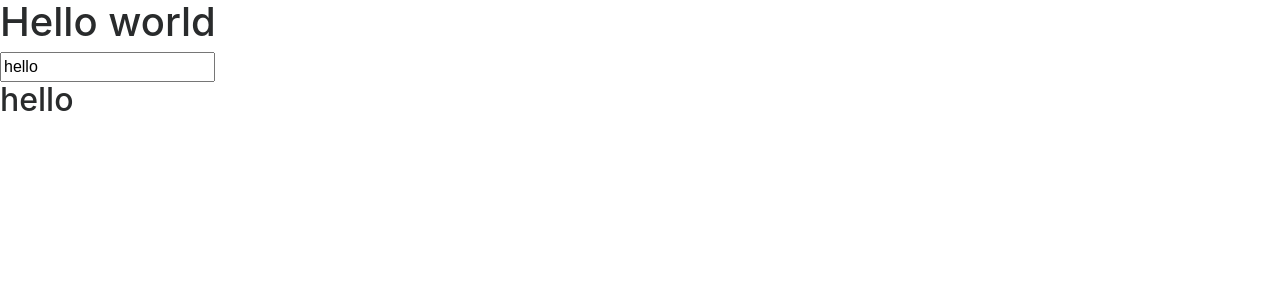
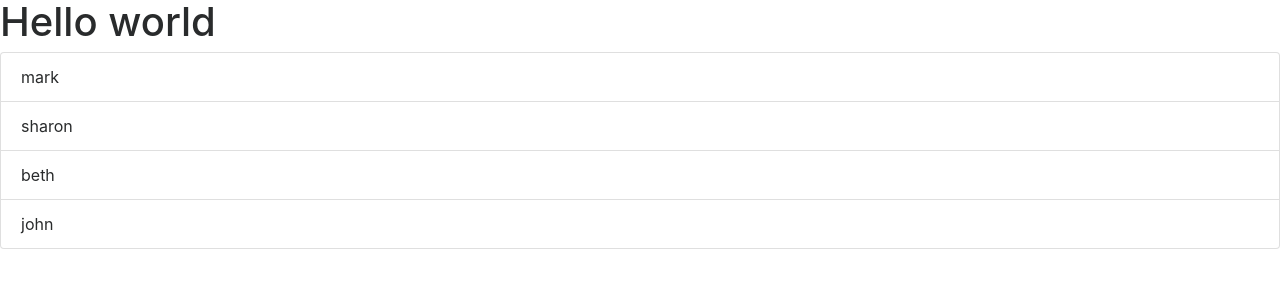
Before and after one commit to priyakvana/sample3, an Angular app: page / in a window 1280 px wide. Shown: the top 300 px of the page. Built offline with nearby package versions, Linux system fonts and the light colour scheme.

Commit message:
worked on forms and services

```diff
--- a/src/app/app.module.ts
+++ b/src/app/app.module.ts
@@ -4,6 +4,7 @@
 
 import { AppComponent } from './app.component';
 import { SandboxComponent } from './components/sandbox/sandbox.component';
+import {DataServices} from './services/data.services';
 @NgModule({
   declarations: [
     AppComponent,
@@ -14,7 +15,7 @@
     FormsModule
 
   ],
-  providers: [],
+  providers: [DataServices],
   bootstrap: [AppComponent]
 })
 export class AppModule { }
--- a/src/app/components/sandbox/sandbox.component.ts
+++ b/src/app/components/sandbox/sandbox.component.ts
@@ -1,20 +1,20 @@
 import { Component }from'@angular/core';
-
+import { DataServices } from '../../services/data.services';
 @Component({
     selector:'sandbox',
     template:`
     <h1>Hello world</h1>
-   <input type="text"(click)="fireEvent($event)" placeholder="click" value={{text}} (keypress)="changeEvent($event)">
-   <h2>{{text}}</h2>
+    <ul class ="list-group">
+    <li class="list-group-item" *ngFor="let user of users">{{user}}</li>
+    </ul>
    `
 })
 export class SandboxComponent{
-  text:string='hello';
-fireEvent(e){
-  console.log(e.type);
-  }
-  changeEvent(e){
-    this.text= e.target.value;
-  }
+  users:string[];
+constructor(public dataService:DataServices)
+
+{
+this.users=this.dataService.getUsers();
+}
 
 }
--- /dev/null
+++ b/src/app/services/data.services.ts
@@ -0,0 +1,12 @@
+import {Injectable} from '@angular/core';
+@Injectable()
+export class DataServices{
+    users:string[];
+
+    constructor(){
+        this.users=['mark','sharon','beth','john'];
+    }
+    getUsers(){
+        return this.users;
+    }
+}
```
